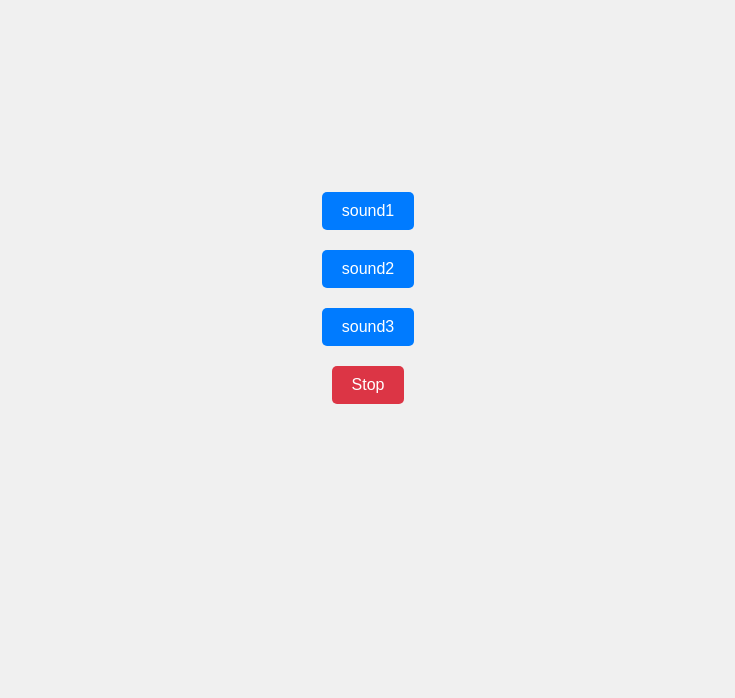
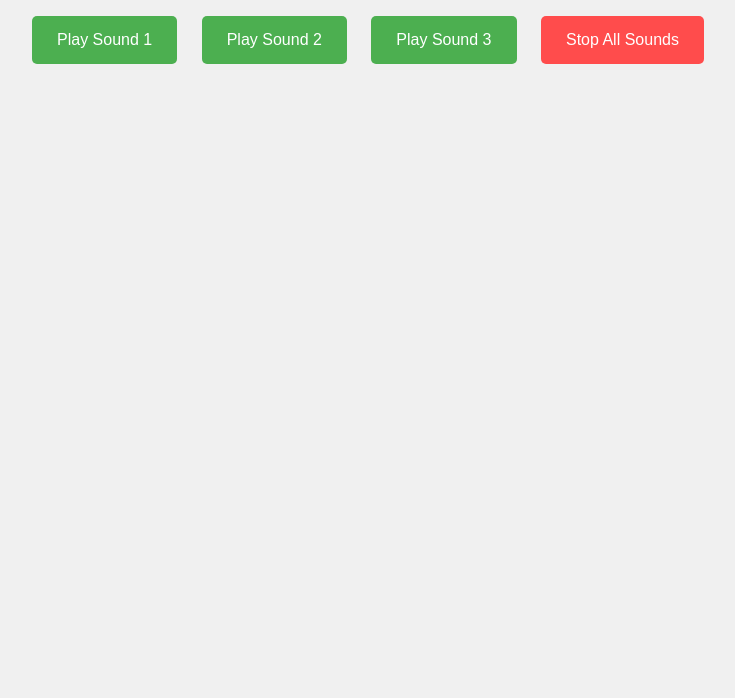
Before and after one commit to acciojob/Soundbar-MadhavBorkar, a website: page main.html in a window 1280 px wide. Shown: the part 102-800 px from the top of the page, without its empty margins (272-1007 px from the left). Drawn offline with Linux system fonts and the light colour scheme.

Commit message:
created a submission

```diff
--- a/main.html
+++ b/main.html
@@ -8,9 +8,14 @@
 
 <body>
 	<!-- the entire body must be written by student -->
-	 <section id="buttons">
-        <!-- Buttons will be generated by JavaScript -->
-    </section>
+	  <h1>Soundbar Application</h1>
+
+    <div id="buttons">
+        <button class="btn" data-sound="sound1">Play Sound 1</button>
+        <button class="btn" data-sound="sound2">Play Sound 2</button>
+        <button class="btn" data-sound="sound3">Play Sound 3</button>
+        <button class="stop">Stop All Sounds</button>
+    </div>
     <script type="text/javascript" src="./script.js">
 </script>
 
--- a/script.js
+++ b/script.js
@@ -1,38 +1,35 @@
-document.addEventListener('DOMContentLoaded', () => {
-    const sounds = ['sound1', 'sound2', 'sound3']; // List your sound files without extension
-    const buttonsContainer = document.getElementById('buttons');
+// Get all buttons with the class 'btn'
+const buttons = document.querySelectorAll('.btn');
+const stopButton = document.querySelector('.stop');
 
-    let currentAudio = null;
+// Array to store the current playing audio elements
+let audioElements = [];
 
-    sounds.forEach(sound => {
-        const btn = document.createElement('button');
-        btn.className = 'btn';
-        btn.textContent = sound;
-        btn.addEventListener('click', () => {
-            if (currentAudio) {
-                currentAudio.pause();
-                currentAudio.currentTime = 0;
-                if (currentAudio.src.includes(sound)) {
-                    currentAudio = null;
-                    return;
-                }
-            }
-            currentAudio = new Audio(`sounds/${sound}.mp3`);
-            currentAudio.play();
-        });
-        buttonsContainer.appendChild(btn);
+// Add event listener to each button to play the corresponding sound
+buttons.forEach(button => {
+    button.addEventListener('click', () => {
+        const soundName = button.getAttribute('data-sound');
+        playSound(soundName);
     });
+});
 
-    const stopBtn = document.createElement('button');
-    stopBtn.className = 'stop';
-    stopBtn.textContent = 'Stop';
-    stopBtn.addEventListener('click', () => {
-        if (currentAudio) {
-            currentAudio.pause();
-            currentAudio.currentTime = 0;
-            currentAudio = null;
-        }
-    });
+// Function to play a sound
+function playSound(soundName) {
+    const audio = new Audio(`./sounds/${soundName}.mp3`);
 
-    buttonsContainer.appendChild(stopBtn);
-});
+    // Stop all currently playing sounds
+    stopAllSounds();
+
+    // Add the new audio to the array and play it
+    audioElements.push(audio);
+    audio.play();
+}
+
+// Function to stop all currently playing sounds
+function stopAllSounds() {
+    audioElements.forEach(audio => audio.pause());
+    audioElements = []; // Clear the array
+}
+
+// Add event listener to the stop button
+stopButton.addEventListener('click', stopAllSounds);
--- a/styles.css
+++ b/styles.css
@@ -1,37 +1,39 @@
 /*  your css code here. If applicable */
 body {
     font-family: Arial, sans-serif;
-    display: flex;
-    justify-content: center;
-    align-items: center;
-    height: 100vh;
-    margin: 0;
+    text-align: center;
     background-color: #f0f0f0;
 }
 
+h1 {
+    margin-top: 50px;
+    color: #333;
+}
+
 #buttons {
-    display: flex;
-    flex-direction: column;
-    align-items: center;
+    margin-top: 20px;
 }
 
 .btn, .stop {
-    padding: 10px 20px;
+    display: inline-block;
+    padding: 15px 25px;
     margin: 10px;
     font-size: 16px;
     cursor: pointer;
-}
-
-.btn {
-    background-color: #007bff;
+    background-color: #4CAF50;
     color: white;
     border: none;
     border-radius: 5px;
 }
 
+.btn:hover, .stop:hover {
+    background-color: #45a049;
+}
+
 .stop {
-    background-color: #dc3545;
-    color: white;
-    border: none;
-    border-radius: 5px;
+    background-color: #ff4c4c;
 }
+
+.stop:hover {
+    background-color: #ff3333;
+}
```
